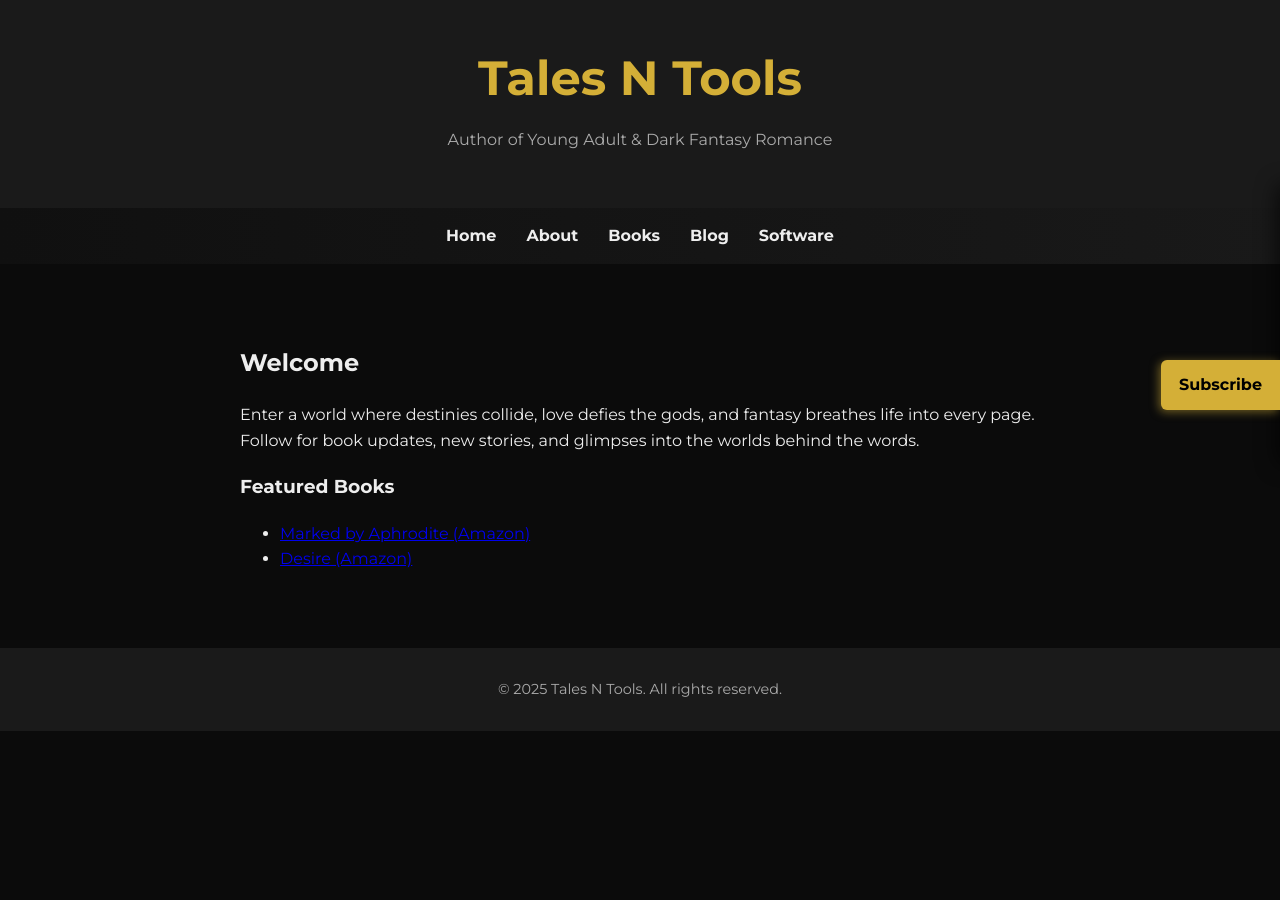
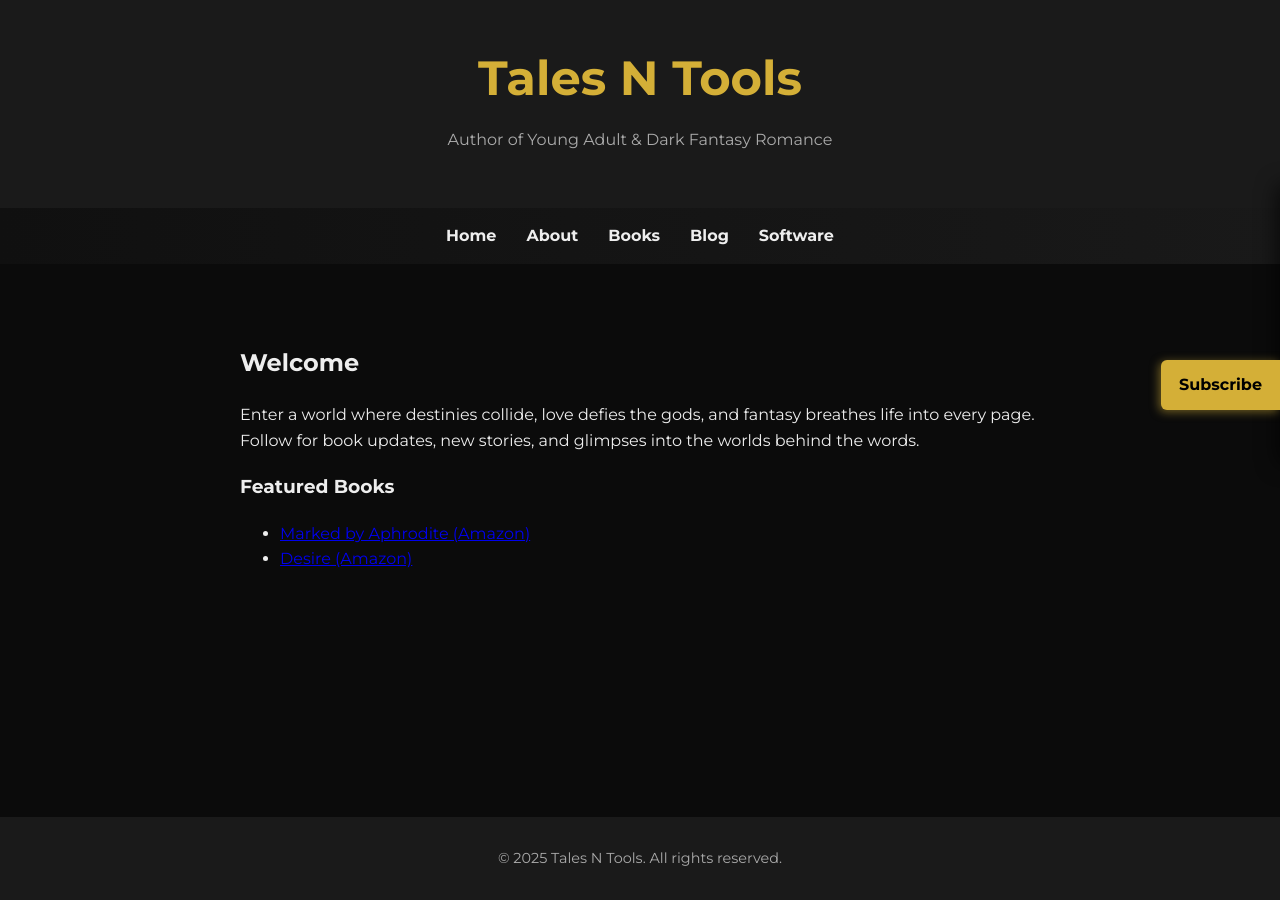
Before and after one commit to TalesNTools/TalesNTools, a Jekyll site: the page built from index.md, in a window 1280 px wide. Built offline with Jekyll 4.4.1, drawn with Linux system fonts in a browser that asks for light colours.

Commit message:
Updates to styles

```diff
--- a/_layouts/default.html
+++ b/_layouts/default.html
@@ -1,19 +1,22 @@
 <!DOCTYPE html>
 <html lang="en">
 <head>
-  <meta charset="UTF-8">
+  <meta charset="UTF-8" />
   <meta name="viewport" content="width=device-width, initial-scale=1.0" />
   <title>{{ page.title }}</title>
   <link href="https://fonts.googleapis.com/css2?family=Montserrat:wght@400;700&display=swap" rel="stylesheet">
   <link rel="stylesheet" href="/assets/css/style.css">
+  <link rel="stylesheet" href="/assets/css/subscribe.css">
 </head>
-<link rel="stylesheet" href="/assets/css/subscribe.css">
-{% include subscribe.html %}
 <body>
-  {% include header.html %}
-  <main>
-    {{ content }}
-  </main>
-  {% include footer.html %}
+  <div class="site-wrapper">
+    {% include header.html %}
+    <main>
+      {{ content }}
+    </main>
+    {% include footer.html %}
+  </div>
+
+  {% include subscribe.html %}
 </body>
 </html>
--- a/assets/css/style.css
+++ b/assets/css/style.css
@@ -1,25 +1,46 @@
+html, body {
+  height: 100%;
+  margin: 0;
+}
+
 body {
-  margin: 0;
   font-family: 'Montserrat', sans-serif;
   background-color: #0b0b0b;
   color: #eee;
   line-height: 1.6;
 }
+
+.site-wrapper {
+  display: flex;
+  flex-direction: column;
+  min-height: 100vh;
+}
+
+main {
+  flex: 1;
+  padding: 60px 20px;
+  max-width: 800px;
+  margin: auto;
+}
+
 header {
   background: #1a1a1a;
   padding: 40px 20px;
   text-align: center;
   box-shadow: 0 0 20px rgba(212, 175, 55, 0.3);
 }
+
 header h1 {
   margin: 0;
   font-size: 3em;
   color: #d4af37;
 }
+
 header p {
   margin-top: 10px;
   color: #aaa;
 }
+
 nav {
   background: linear-gradient(to right, #101010, #191919);
   display: flex;
@@ -27,19 +48,17 @@ nav {
   gap: 30px;
   padding: 15px;
 }
+
 nav a {
   color: #eee;
   text-decoration: none;
   font-weight: 600;
 }
+
 nav a:hover {
   color: #d4af37;
 }
-main {
-  padding: 60px 20px;
-  max-width: 800px;
-  margin: auto;
-}
+
 footer {
   text-align: center;
   padding: 30px 20px;
```
